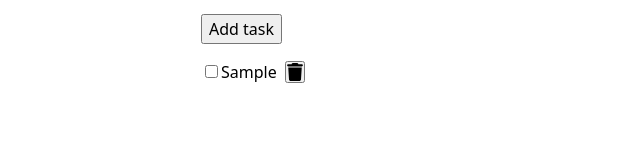
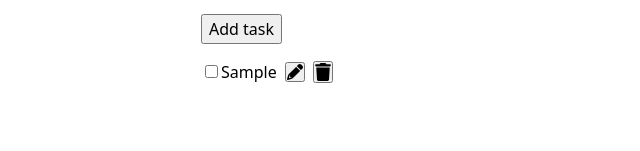
Before and after one commit to MultiverseLearningProducts/todos-swe-11, a React (Create React App) app: page / in a window 1280 px wide. Both pictures are taken after typing "Sample" into the empty fields and a click on the button "Add task". Shown: the part 147-298 px from the top of the page, without its empty margins (119-759 px from the left). Built offline with nearby package versions, Linux system fonts and the light colour scheme.

Commit message:
Add editing functionality

```diff
--- a/src/App.js
+++ b/src/App.js
@@ -1,19 +1,25 @@
-import { useEffect, useState } from "react";
+import { useEffect, useRef, useState } from "react";
 import { setStorage } from "./storage";
 import Layout from "./components/Layout";
 import Form from "./components/Form";
 import Task from "./components/Task";
 
 export default function App(props) {
+  const inputEl = useRef(null);
+
   const [tasks, setTasks] = useState(props.tasks);
+  const [inputVal, setInputVal] = useState("");
+  const [editId, setEditId] = useState(null);
 
   function addTask(name) {
+    if (editId) return void editTask(name);
     const task = { name, done: false, id: crypto.randomUUID() };
     setTasks([...tasks, task]);
   }
 
   function deleteTask(id) {
     const updatedTasks = tasks.filter((task) => task.id !== id);
+    if (id === editId) disableEditing();
     setTasks(updatedTasks);
   }
 
@@ -25,26 +31,52 @@ export default function App(props) {
     setTasks(updatedTasks);
   }
 
+  function editTask(name) {
+    const updatedTasks = tasks.map((task) => {
+      return task.id === editId ? { ...task, name } : task;
+    });
+
+    setEditId(null);
+    setTasks(updatedTasks);
+  }
+
+  function enableEditing(id, name) {
+    setEditId(id);
+    setInputVal(name);
+    inputEl.current.focus();
+  }
+
+  function disableEditing() {
+    setEditId(null);
+    setInputVal("");
+  }
+
   useEffect(() => {
     setStorage(tasks);
   }, [tasks]);
 
   return (
     <Layout>
-      <Form onSubmit={addTask} />
+      <Form
+        editId={editId}
+        inputEl={inputEl}
+        onSubmit={addTask}
+        inputVal={inputVal}
+        setInputVal={setInputVal}
+      />
       {tasks.length ? (
         // eslint-disable-next-line jsx-a11y/no-redundant-roles
         <ul role="list">
           {tasks.map((task) => (
             <Task
               id={task.id}
+              key={task.id}
+              name={task.name}
               done={task.done}
-              key={task.id}
-              onChange={toggleTask}
-              onClick={deleteTask}
-            >
-              {task.name}
-            </Task>
+              toggleTask={toggleTask}
+              deleteTask={deleteTask}
+              enableEditing={enableEditing}
+            />
           ))}
         </ul>
       ) : (
--- a/src/components/Form.js
+++ b/src/components/Form.js
@@ -1,22 +1,18 @@
-import { useState } from "react";
-
 export default function Form(props) {
-  const [name, setName] = useState("");
+  function handleChange(event) {
+    props.setInputVal(event.target.value);
+  }
 
   function handleSubmit(event) {
     event.preventDefault();
 
-    const trimmedName = name.trim();
+    const trimmedVal = props.inputVal.trim();
 
-    if (trimmedName) {
-      props.onSubmit(trimmedName);
+    if (trimmedVal) {
+      props.onSubmit(trimmedVal);
     }
 
-    setName("");
-  }
-
-  function handleChange(event) {
-    setName(event.target.value);
+    props.setInputVal("");
   }
 
   return (
@@ -26,14 +22,15 @@ export default function Form(props) {
         <br />
         <input
           required
+          type="text"
           id="task-name"
-          type="text"
-          value={name}
+          ref={props.inputEl}
+          value={props.inputVal}
           onChange={handleChange}
         />
       </p>
       <p>
-        <button type="submit">Add task</button>
+        <button type="submit">{props.editId ? "Save" : "Add"} task</button>
       </p>
     </form>
   );
--- a/src/components/Task.js
+++ b/src/components/Task.js
@@ -1,31 +1,44 @@
+import { ReactComponent as Pencil } from "../pencil.svg";
 import { ReactComponent as Trash } from "../trash.svg";
 
 export default function Task(props) {
-  function handleChange() {
-    props.onChange(props.id);
+  function deleteTask() {
+    props.deleteTask(props.id);
   }
 
-  function handleClick() {
-    props.onClick(props.id);
+  function toggleTask() {
+    props.toggleTask(props.id);
+  }
+
+  function enableEditing() {
+    props.enableEditing(props.id, props.name);
   }
 
   return (
     <li className="Task">
       <label htmlFor={props.id}>
         <input
+          id={props.id}
           type="checkbox"
-          id={props.id}
+          checked={props.done}
+          onChange={toggleTask}
           className="Task-checkbox"
-          checked={props.done}
-          onChange={handleChange}
         />
-        <span className="Task-label">{props.children}</span>
+        <span className="Task-label">{props.name}</span>
       </label>
       <button
+        type="button"
         className="Task-button"
+        onClick={enableEditing}
+        aria-label={`Edit "${props.name}"`}
+      >
+        <Pencil />
+      </button>
+      <button
         type="button"
-        aria-label={`Delete "${props.children}"`}
-        onClick={handleClick}
+        onClick={deleteTask}
+        className="Task-button"
+        aria-label={`Delete "${props.name}"`}
       >
         <Trash />
       </button>
```
Also changed, not shown: src/pencil.svg (added).
